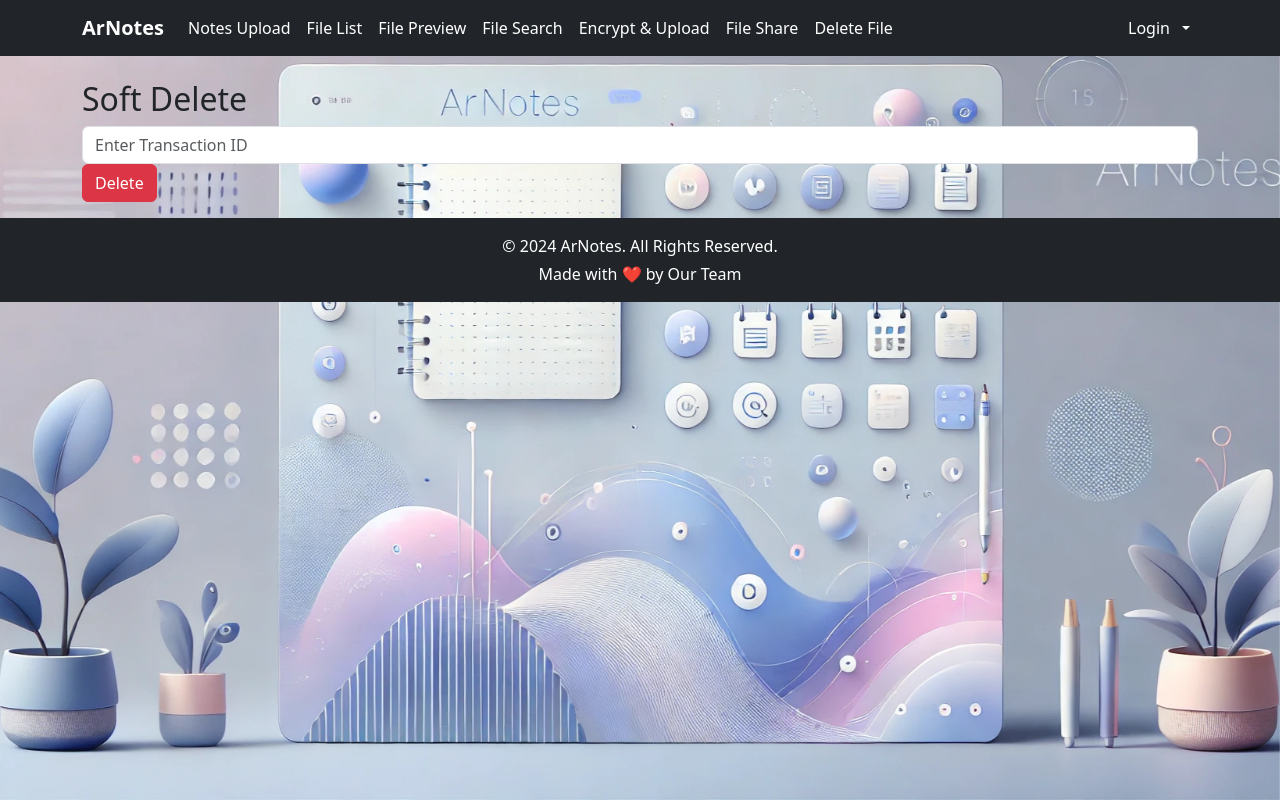
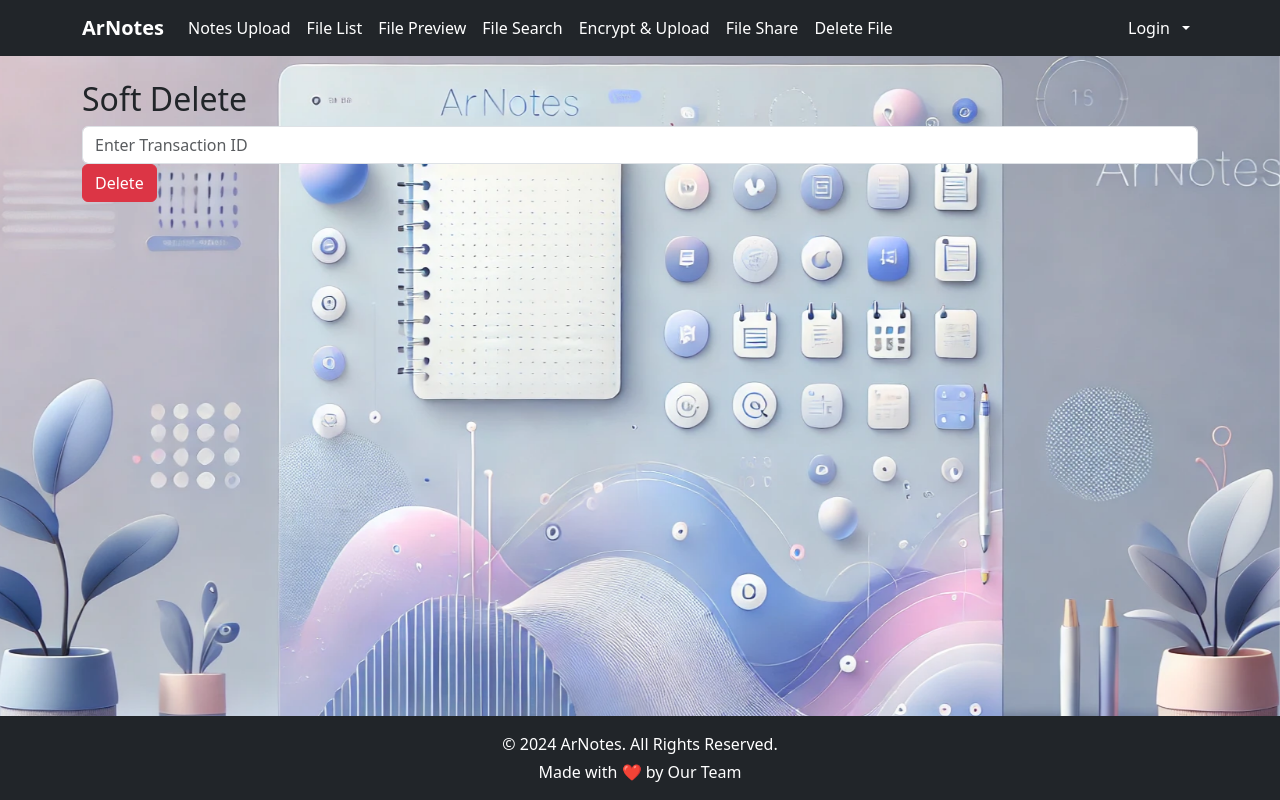
Before and after one commit to vivku10/ar_notes_sharing_app, a React (Create React App) app in the folder react-file-sharing-app/: page /file-delete in a window 1280 px wide. Built offline with nearby package versions, Linux system fonts and the light colour scheme; what arweave would draw is missing.

Commit message:
Fix the footer

```diff
--- a/react-file-sharing-app/src/components/Footer.js
+++ b/react-file-sharing-app/src/components/Footer.js
@@ -2,7 +2,7 @@
 
 const Footer = () => {
   return (
-    <footer className="bg-dark text-white text-center py-3">
+    <footer className="footer bg-dark text-white text-center py-3">
       <div className="container">
         <p className="mb-1">&copy; {new Date().getFullYear()} ArNotes. All Rights Reserved.</p>
         <p className="mb-0">
--- a/react-file-sharing-app/src/styles/MainLayout.css
+++ b/react-file-sharing-app/src/styles/MainLayout.css
@@ -39,3 +39,12 @@
     font-size: 1rem;
     padding: 10px 20px;
   }
+
+
+.footer {
+  position: fixed;
+  bottom: 0;
+  left: 0;
+  width: 100%;
+  z-index: 1000; /* Ensures it appears above other content */
+}
```
